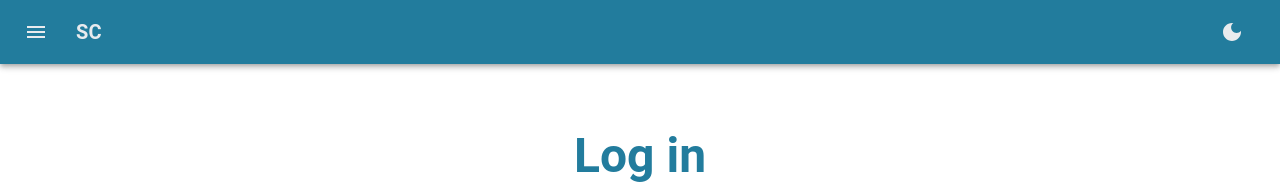
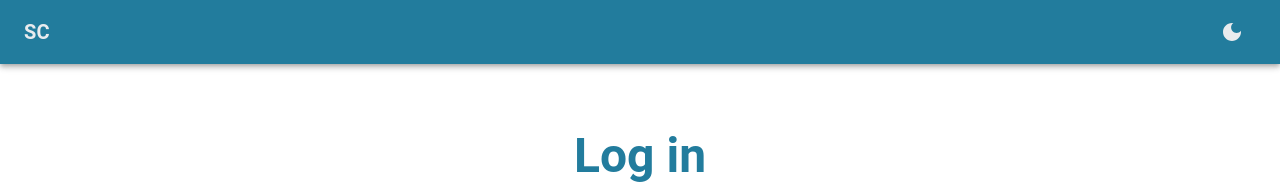
Before and after one commit to kennethryandy/social-clone-mern, a React (Create React App) app in the folder client/: page /login in a window 1280 px wide. Shown: the top 184 px of the page. Built offline with nearby package versions, Linux system fonts and the light colour scheme.

Commit message:
client: update mobile view

```diff
--- a/client/src/components/Nav/NavBar.js
+++ b/client/src/components/Nav/NavBar.js
@@ -197,7 +197,7 @@ const NavBar = ({ handleThemeChange, mode }) => {
 						edge="start"
 						color="inherit"
 						aria-label="menu"
-						sx={{ mr: 2 }}
+						sx={{ mr: 2, display: { sm: "inline-flex", md: "none" } }}
 						onClick={handleOpenDrawer}
 					>
 						<MenuIcon />
```
